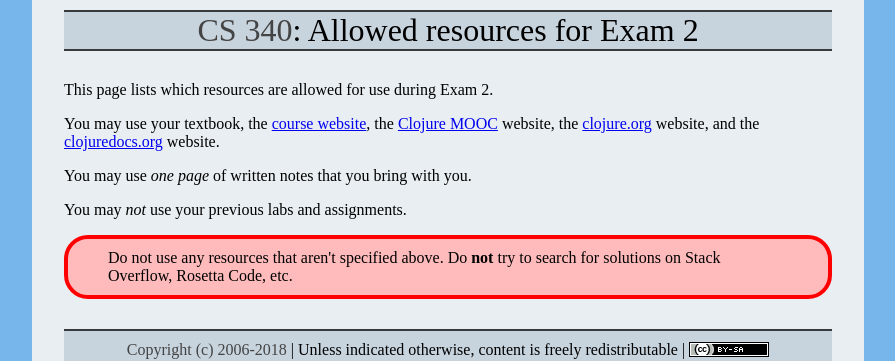
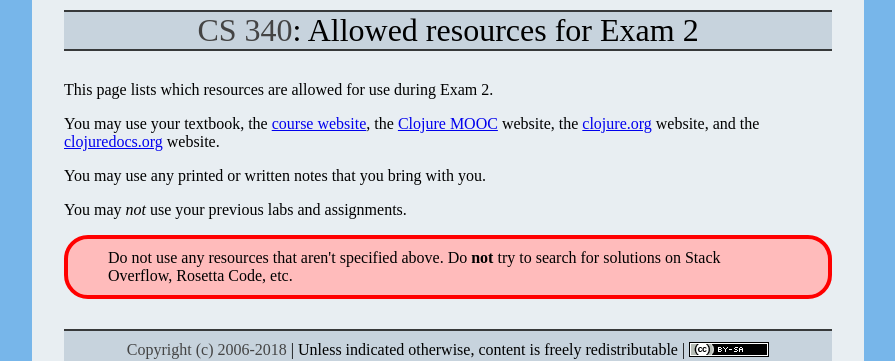
Before and after one commit to ycpcs/cs340-fall2026, a Jekyll site: the page built from assign/exam02.md, in a window 1280 px wide. Shown: the top 361 px of the page, without its empty margins (192-1087 px from the left). Built offline with Jekyll 4.4.1, drawn with Linux system fonts in a browser that asks for light colours.

Commit message:
Update exam02.md

```diff
--- a/assign/exam02.md
+++ b/assign/exam02.md
@@ -5,9 +5,9 @@ title: "Allowed resources for Exam 2"
 
 This page lists which resources are allowed for use during Exam 2.
 
-You may use your textbook, the [course website](http://ycpcs.github.io/cs340-fall2017), the [Clojure MOOC](http://mooc.fi/courses/2014/clojure/) website, the [clojure.org](http://clojure.org/) website, and the [clojuredocs.org](http://clojuredocs.org/) website.
+You may use your textbook, the [course website](http://ycpcs.github.io/cs340-fall2026), the [Clojure MOOC](http://mooc.fi/courses/2014/clojure/) website, the [clojure.org](http://clojure.org/) website, and the [clojuredocs.org](http://clojuredocs.org/) website.
 
-You may use *one page* of written notes that you bring with you.
+You may use any printed or written notes that you bring with you.
 
 You may *not* use your previous labs and assignments.
 
```
